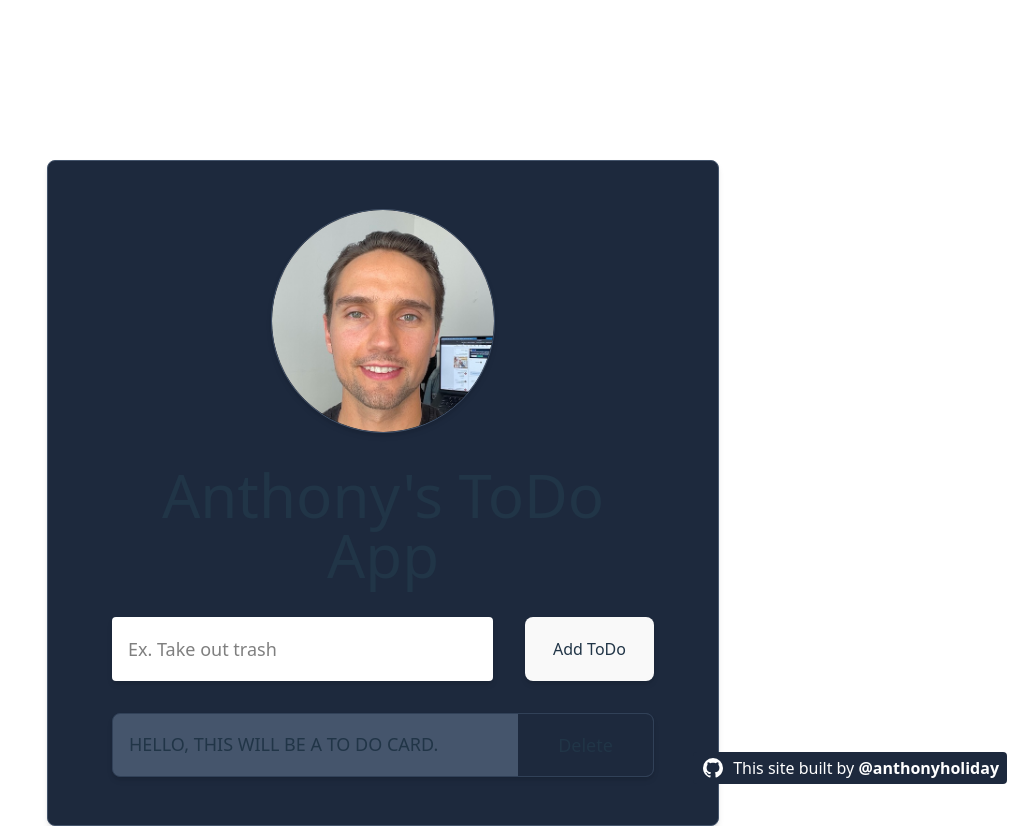
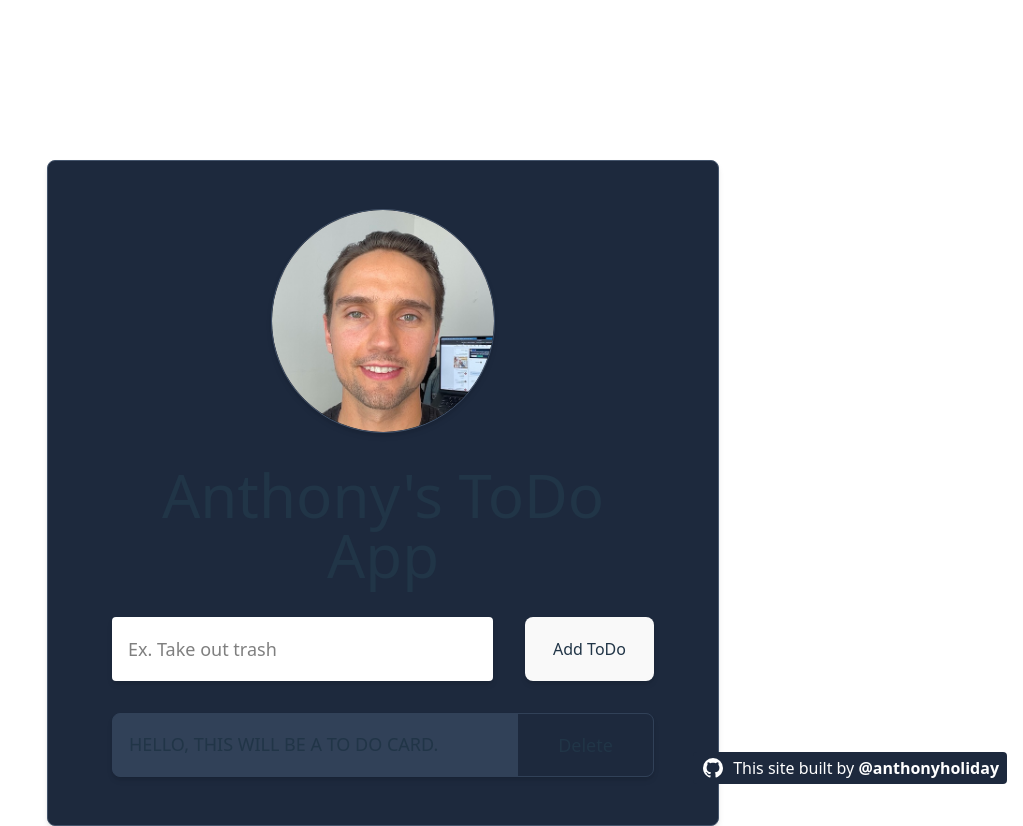
Before and after one commit to anthonyholiday/react-to-do-app, a React (Vite) app: page / in a window 1280 px wide. Shown: the whole page, without its empty margins (257-1280 px from the left). Built offline with nearby package versions, Linux system fonts and the light colour scheme.

Commit message:
changed list item bg color

```diff
--- a/src/components/toDoItem.jsx
+++ b/src/components/toDoItem.jsx
@@ -3,7 +3,7 @@ import React from "react"
 export default function Item( {title, id, deleteToDo} )  {
 
     return (
-        <li className="bg-slate-600 flex flex-row justify-between items-stretch w-full rounded rounded-lg lg:min-h-16 lg:text-lg overflow-hidden shadow-md border transition ease-in duration-200 border-slate-700 hover:border-slate-400">
+        <li className="bg-slate-700 flex flex-row justify-between items-stretch w-full rounded rounded-lg lg:min-h-16 lg:text-lg overflow-hidden shadow-md border transition ease-in duration-200 border-slate-700 hover:border-slate-400">
             <p className="px-4 py-4 w-3/4 uppercase">{title}</p>
             <a className="bg-slate-800 flex flex-col items-center justify-center w-1/4" onClick={() => deleteToDo(id)}>Delete</a>
         </li>
```
